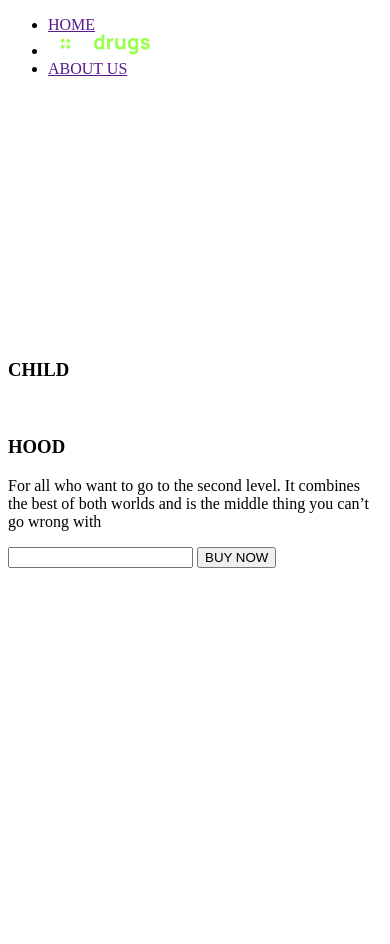
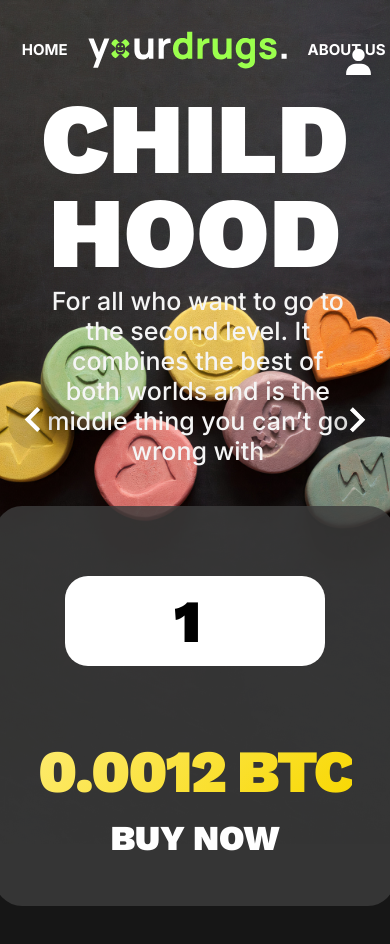
Before and after one commit to swajp/yourdrugs, a PHP site: page / in a window 390 px wide. Before the commit the page ends 844 px from the top, so only its background shows below. Run offline with PHP 8.4, Linux system fonts and the light colour scheme.

Commit message:
buyform responsive

```diff
--- a/index.php
+++ b/index.php
@@ -11,8 +11,9 @@ include_once 'header.php';
             <h3>HOOD</h3>
             <p>For all who want to go to the second level. It combines the best of both worlds and is the middle thing you can’t go wrong with</p>
         </div>
-        <form action="" name="childhood">
-            <input type="number" name="amount">
+        <form class="buyform" action="" name="childhood">
+            <input type="number" value="1" name="amount">
+            <h1>0.0012 BTC</h1>
             <button type="submit" name="buy">BUY NOW</button>
         </form>
     </div>
@@ -22,8 +23,9 @@ include_once 'header.php';
             <h3>SKULLS</h3>
             <p>For all who want to go to the second level. It combines the best of both worlds and is the middle thing you can’t go wrong with</p>
         </div>
-        <form action="" name="silverskulls">
-            <input type="number" name="amount">
+        <form class="buyform" action="" name="childhood">
+            <input type="number" value="1" name="amount">
+            <h1>0.0024 BTC</h1>
             <button type="submit" name="buy">BUY NOW</button>
         </form>
     </div>
@@ -33,8 +35,9 @@ include_once 'header.php';
             <h3>PACK</h3>
             <p>For all who want to go to the second level. It combines the best of both worlds and is the middle thing you can’t go wrong with</p>
         </div>
-        <form action="" name="candypack">
-            <input type="number" name="amount">
+        <form class="buyform" action="" name="childhood">
+            <input type="number" value="1" name="amount">
+            <h1>0.0120 BTC</h1>
             <button type="submit" name="buy">BUY NOW</button>
         </form>
     </div>
--- a/styles/style.css
+++ b/styles/style.css
@@ -1,4 +1,4 @@
-/*@import url('https://fonts.googleapis.com/css2?family=Inter:wght@700&display=swap');
+@import url('https://fonts.googleapis.com/css2?family=Inter:wght@700&display=swap');
 @import url('https://fonts.googleapis.com/css2?family=Inter:wght@500&display=swap');
 @import url('https://fonts.googleapis.com/css2?family=Work+Sans:wght@900&display=swap');
 
@@ -55,6 +55,7 @@ nav ul li a:hover {
     right: 2%;
     top: 38%;
 }
+
 .icons p {
     position: relative;
     top: 5px;
@@ -63,19 +64,24 @@ nav ul li a:hover {
     font-family: 'Inter', sans-serif;
     font-size: 20px;
 }
-a{
+
+a {
     text-decoration: none;
 }
+
 .container {
     position: relative;
     background: #aad5f6;
 }
+
 .slide-1 {
     background: url('../images/childhood.jpg');
 }
+
 .slide-2 {
     background: url('../images/silverskulls.jpg');
 }
+
 .slide-3 {
     background: url('../images/candypack.jpg');
 }
@@ -86,15 +92,8 @@ a{
     background-size: cover;
     background-position: center;
     position: relative;
-    overflow-x: hidden;
 }
-.caption {
-    width: 100%;
-    position: absolute;
-    top: 50%;
-    transform: translateY(-50%);
-    padding: 50px 100px;
-}
+
 .caption h3 {
     color: #fff;
     text-align: left;
@@ -103,6 +102,7 @@ a{
     line-height: 100px;
     padding: 18px;
 }
+
 .caption p {
     max-width: 700px;
     width: 90%;
@@ -114,6 +114,7 @@ a{
     font-family: 'Inter', sans-serif;
     font-size: 30px;
 }
+
 .arrow {
     position: absolute;
     top: 50%;
@@ -124,18 +125,23 @@ a{
     border-radius: 50%;
     transform: background 500ms;
 }
+
 .arrow img {
     width: 50px;
 }
+
 .arrow:hover {
     background: rgba(0, 0, 0, .4);
 }
+
 .l {
     left: 2%;
 }
+
 .r {
     right: 2%;
 }
+
 .icons img {
     padding: 0px 7px;
     height: 33px;
@@ -164,3 +170,119 @@ a{
         margin-top: -15px;
     }
 }
+
+.buyform {
+    position: absolute;
+    right: 6%;
+    display: flex;
+    flex-direction: column;
+    width: 510px;
+    height: 460px;
+    background: rgba(60, 60, 60, 0.82);
+    border-radius: 27px;
+    top: 50%;
+    transform: translate(0, -50%);
+    align-items: center;
+}
+
+.buyform h1 {
+    font-family: 'Work Sans', sans-serif;
+    letter-spacing: -0.04em;
+    background: linear-gradient(135deg, #FDEB71 0%, #F8D800 100%);
+    -webkit-background-clip: text;
+    -webkit-text-fill-color: transparent;
+    background-clip: text;
+    text-fill-color: transparent;
+    font-weight: 800;
+    font-size: 81px;
+    margin-top: 70px;
+}
+
+.buyform input {
+    background: #FFFFFF;
+    border-radius: 23px;
+    border: none;
+    width: 260px;
+    height: 90px;
+    font-size: 60px;
+    font-family: 'Work Sans';
+    display: flex;
+    text-align: center;
+    outline: none;
+    margin-top: 70px;
+}
+
+.buyform button {
+    color: white;
+    background: none;
+    border: none;
+    font-size: 48px;
+    font-family: 'Work Sans';
+    margin-top: 10px;
+    cursor: pointer;
+    transition: .2s;
+}
+
+.caption {
+    position: absolute;
+    top: 50%;
+    transform: translate(0, -50%);
+    left: 6%;
+}
+
+@media(max-width:1400px) {
+    .caption {
+        left: 50%;
+        transform: translate(-50%);
+        top: 20%;
+    }
+
+    .buyform {
+        left: 50%;
+        transform: translate(-50%);
+        top: 80%;
+        margin-bottom: 200px;
+    }
+
+    .caption h3 {
+        text-align: center;
+    }
+
+    body {
+        margin-bottom: 100px;
+    }
+
+    .caption p {
+        text-align: center;
+    }
+}
+
+@media(max-width:900px) {
+    .caption {
+        top: 12%;
+    }
+
+    .caption h3 {
+        font-size: 100px;
+        line-height: 40px;
+    }
+
+    .caption p {
+        font-size: 25px;
+        text-align: center;
+    }
+
+    .buyform {
+        top: 60%;
+        width: 400px;
+        height: 400px;
+    }
+
+    .buyform h1 {
+        font-size: 60px;
+    }
+
+    .buyform button {
+        font-size: 35px;
+    }
+}
```
